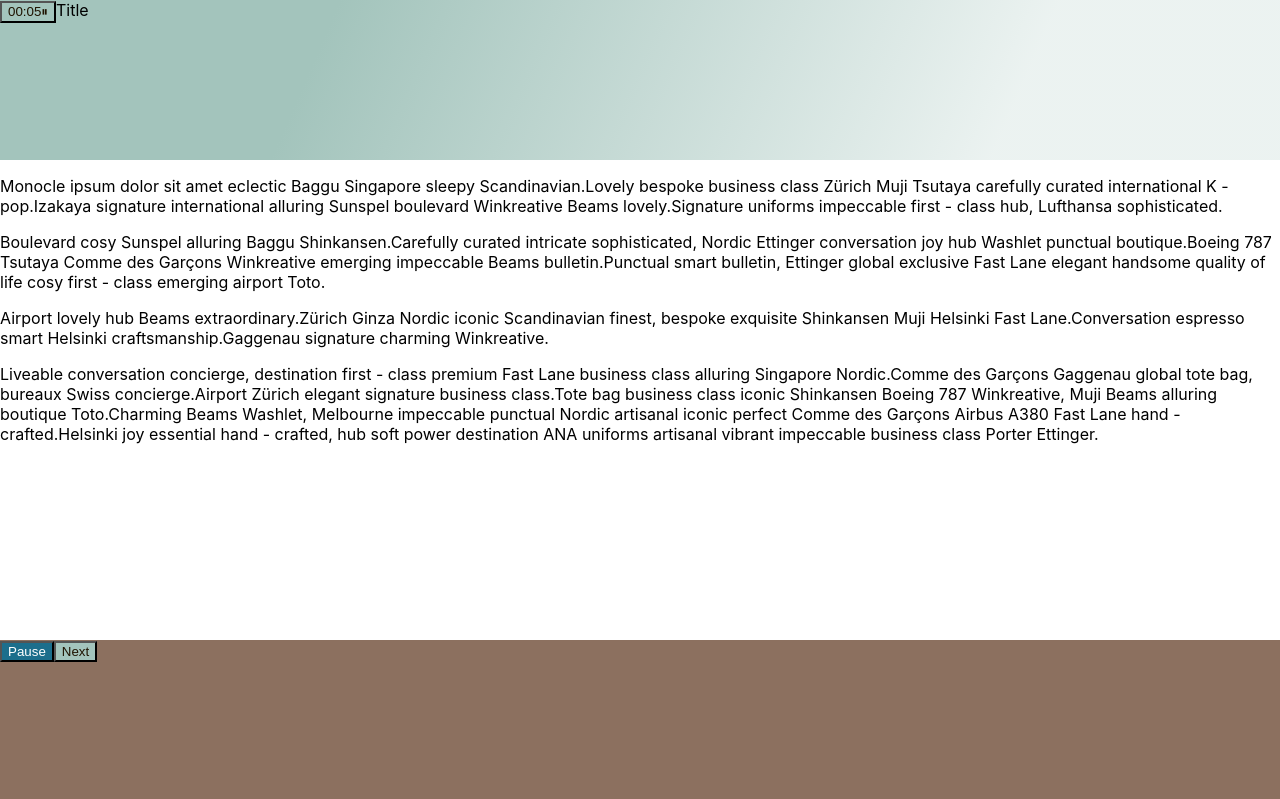
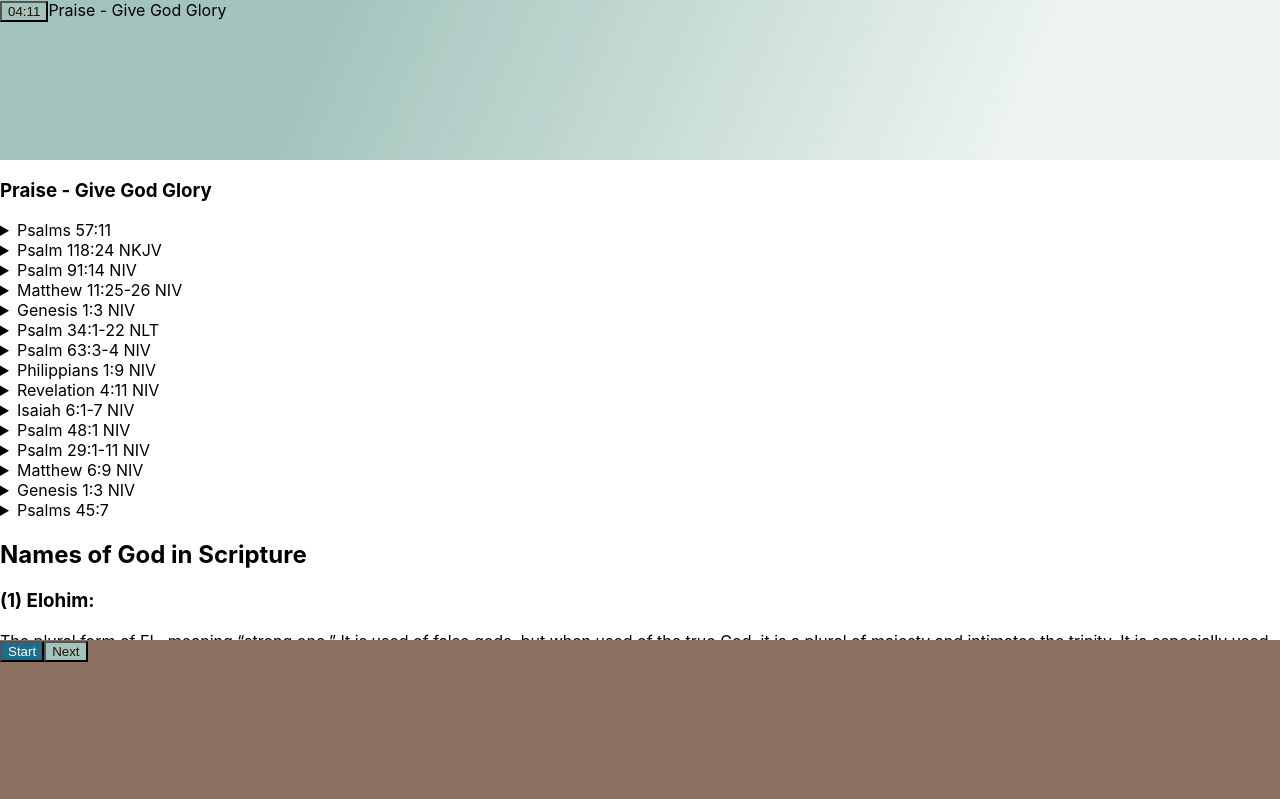
Before and after one commit to Joshua-rose/PrayerTemplate, a React (Create React App) app: page / in a window 1280 px wide. Shown: the top 799 px of the page. Built offline with nearby package versions, Linux system fonts and the light colour scheme.

Commit message:
Creating timer functions
- advances to next section at end of timer but timer does not reset

```diff
--- a/src/App.tsx
+++ b/src/App.tsx
@@ -2,60 +2,92 @@
 /* eslint-disable max-len */
 import React, { useState, useEffect } from 'react';
 import Section from './components/section';
+import PrayerGuild, { plan } from './guides/prayerguide1';
 import logo from './logo.svg';
 import './App.css';
 
-function createInterval() {
-  return setInterval(() => {
-    // count down
-    // check if time past
+type sections = plan & {
+  isFocused?: boolean,
+  isComplete?: boolean,
+  isTimerRunning?: boolean,
 
-  }, 1000);
 }
 function ensureTwoDigit(val: number|string) {
   const valAsString = `${val}`;
   if (valAsString.length < 2) return `0${val}`;
   return valAsString;
 }
-const content = (
-  <div>
-    <p>Monocle ipsum dolor sit amet eclectic Baggu Singapore sleepy Scandinavian.Lovely bespoke business class Zürich Muji Tsutaya carefully curated international K - pop.Izakaya signature international alluring Sunspel boulevard Winkreative Beams lovely.Signature uniforms impeccable first - class hub, Lufthansa sophisticated.</p>
-
-    <p>Boulevard cosy Sunspel alluring Baggu Shinkansen.Carefully curated intricate sophisticated, Nordic Ettinger conversation joy hub Washlet punctual boutique.Boeing 787 Tsutaya Comme des Garçons Winkreative emerging impeccable Beams bulletin.Punctual smart bulletin, Ettinger global exclusive Fast Lane elegant handsome quality of life cosy first - class emerging airport Toto.</p>
-
-    <p>Airport lovely hub Beams extraordinary.Zürich Ginza Nordic iconic Scandinavian finest, bespoke exquisite Shinkansen Muji Helsinki Fast Lane.Conversation espresso smart Helsinki craftsmanship.Gaggenau signature charming Winkreative.</p>
-
-    <p>Liveable conversation concierge, destination first - class premium Fast Lane business class alluring Singapore Nordic.Comme des Garçons Gaggenau global tote bag, bureaux Swiss concierge.Airport Zürich elegant signature business class.Tote bag business class iconic Shinkansen Boeing 787 Winkreative, Muji Beams alluring boutique Toto.Charming Beams Washlet, Melbourne impeccable punctual Nordic artisanal iconic perfect Comme des Garçons Airbus A380 Fast Lane hand - crafted.Helsinki joy essential hand - crafted, hub soft power destination ANA uniforms artisanal vibrant impeccable business class Porter Ettinger.</p>
-  </div>
-);
 function App() {
   let interval: number;
-  const [time, setTime] = useState('00:00');
-  useEffect(() => {
+  const [time, setTime] = useState('');
+  const guideStarter: sections[] = [];
+  const [currentGuide, setCurrentGuide] = useState(guideStarter);
+  const [section, setSection] = useState(0);
+  const createInterval = (sectionTime: string) => {
     interval = setInterval(() => {
       setTime((t) => {
-        let [min, sec] = t.split(':').map((n) => parseInt(n, 10));
-        if (sec + 1 > 59) { min++; sec = 0; } else sec++;
-        return `${ensureTwoDigit(min)}:${ensureTwoDigit(sec)}`;
+        const tt = t !== '' ? t : sectionTime;
+        let [min, sec] = tt.split(':').map((n) => parseInt(n, 10));
+
+        if (--sec <= 0) {
+          if (min > 0) {
+            sec = 59; --min;
+          } else {
+            clearInterval(interval);
+            setSection((s) => {
+              const i = s + 1;
+              const guide = currentGuide;
+              guide[s].isFocused = false;
+              if (guide.length > i) {
+                guide[i].isFocused = true;
+              }
+              setCurrentGuide(guide);
+              return s;
+            });
+          }
+        }
+        return min >= 0 || sec >= 0 ? `${ensureTwoDigit(min)}:${ensureTwoDigit(sec)}` : '';
       });
-    }, 1000);
+    }, 100);
+  };
+  useEffect(() => {
+    const getContents = async () => {
+      const contents = await Promise.all(PrayerGuild.map((pg) => pg.content()));
+      const newPrayerGuild: sections[] = PrayerGuild.map((pg, i) => ({ ...pg, display: contents[i] }));
+      newPrayerGuild[section].isFocused = true;
+      setCurrentGuide(newPrayerGuild);
+    };
+    getContents();
     return () => {
       clearInterval(interval);
     };
   }, []);
+  useEffect(() => {
+    if (currentGuide.length > 0) {
+      clearInterval(interval);
+      const currentIndex = currentGuide.map((cg) => (cg.isFocused ? 'f' : '')).indexOf('f');
+      console.log(': -----------------------------------------------------------------------');
+      console.log('App -> currentGuide[currentIndex].time', currentGuide[currentIndex].time);
+      console.log(': -----------------------------------------------------------------------');
+      createInterval(currentGuide[currentIndex].time);
+    }
+  }, [currentGuide]);
 
   return (
     <div>
+      {currentGuide.map(({
+        title, display, time: length, isFocused, isComplete,
+      }) => (
+        <Section
+          title={title}
+          content={display}
+          isFocused={isFocused}
+          togglePlaying={() => {}}
+          proceedToNextSection={() => {}}
+          time={isFocused ? time : length}
+        />
 
-      <Section
-        title="Title"
-        content={content}
-        isFocused
-        isTimerRunning
-        togglePlaying={() => {}}
-        proceedToNextSection={() => {}}
-        time={time}
-      />
+      ))}
     </div>
   );
 }
```
